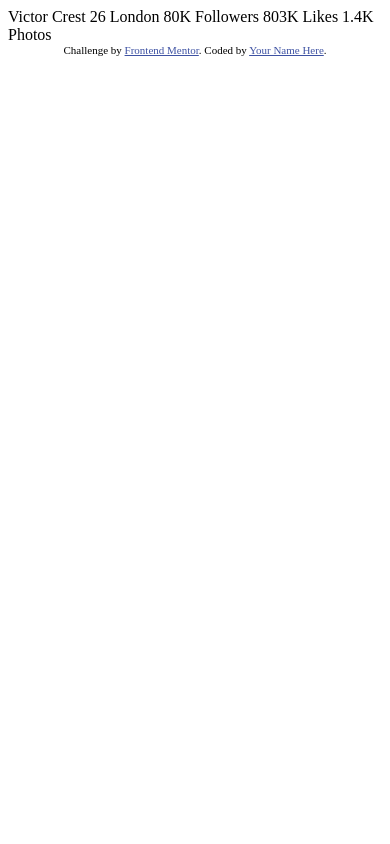
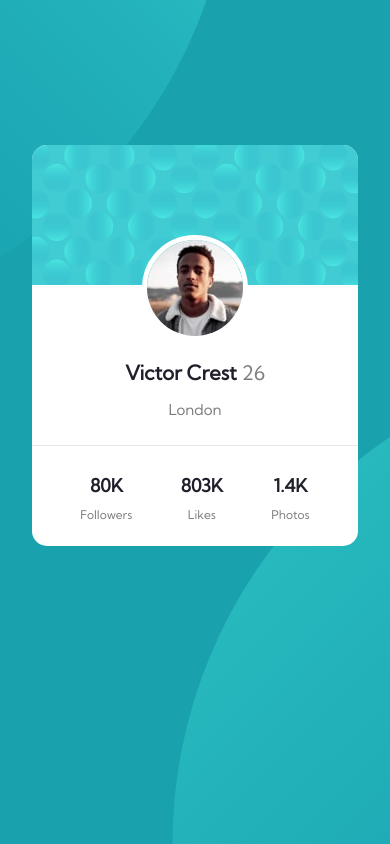
Before and after one commit to florianstancioiu/profile-card-component-main, a plain HTML site: page index.html in a window 390 px wide. Drawn offline with Linux system fonts and the light colour scheme.

Commit message:
Worked on the mobile first version of the card

```diff
--- /dev/null
+++ b/css/styles.css
@@ -0,0 +1,85 @@
+body {
+    font-size: 18px;
+    font-family: "Kumbh Sans";
+    background-image: url("../images/bg-pattern-top.svg"),
+        url("../images/bg-pattern-bottom.svg");
+    background-position: right 40vw bottom 43vh, left 44vw top 42vh;
+    background-repeat: no-repeat;
+    background-color: hsl(185, 75%, 39%);
+}
+
+.card {
+    background-color: white;
+    width: calc(100% - 48px);
+    border-radius: 15px;
+    margin: 145px auto;
+}
+
+.card-hero-img {
+    max-width: 100%;
+    display: block;
+    margin: 0 auto;
+    border-radius: 15px 15px 0 0;
+    min-height: 140px;
+}
+
+.card-details {
+    position: relative;
+    padding-top: 75px;
+    display: flex;
+    flex-direction: column;
+    border-bottom: 1px solid #e8e8e8;
+}
+
+.card-profile-img {
+    position: absolute;
+    left: 50%;
+    top: -50px;
+    transform: translateX(-50%);
+    border-radius: 50%;
+    border: 5px solid white;
+}
+
+.card-details h1 {
+    text-align: center;
+    margin-top: 0;
+    font-size: 20px;
+    color: #20202c;
+    margin-bottom: 15px;
+}
+
+.card-details h1 span {
+    color: #7d7d7f;
+    font-weight: 400;
+}
+
+.card-location {
+    color: #7d7d7f;
+    text-align: center;
+    margin-top: 0;
+    margin-bottom: 26px;
+    font-size: 15px;
+}
+
+.card-stats-wrapper {
+    display: flex;
+    text-align: center;
+    justify-content: space-evenly;
+}
+
+.card-stats h2 {
+    text-transform: uppercase;
+    color: #20202c;
+    font-size: 18px;
+    font-weight: 900;
+    margin-top: 28px;
+    margin-bottom: 10px;
+}
+
+.card-stats p {
+    color: #7d7d7f;
+    font-size: 12px;
+    font-weight: 400;
+    margin-top: 0;
+    margin-bottom: 24px;
+}
--- a/index.html
+++ b/index.html
@@ -1,35 +1,55 @@
 <!DOCTYPE html>
 <html lang="en">
     <head>
-  <meta charset="UTF-8">
-  <meta name="viewport" content="width=device-width, initial-scale=1.0"> <!-- displays site properly based on user's device -->
+        <meta charset="UTF-8" />
+        <meta name="viewport" content="width=device-width, initial-scale=1.0" />
+        <!-- displays site properly based on user's device -->
 
-  <link rel="icon" type="image/png" sizes="32x32" href="./images/favicon-32x32.png">
-
+        <link
+            rel="icon"
+            type="image/png"
+            sizes="32x32"
+            href="./images/favicon-32x32.png"
+        />
+        <link
+            rel="stylesheet"
+            href="https://fonts.googleapis.com/css?family=Kumbh+Sans"
+        />
+        <link rel="stylesheet" href="./css/styles.css" />
         <title>Frontend Mentor | Profile card component</title>
-
-  <!-- Feel free to remove these styles or customise in your own stylesheet 👍 -->
-  <style>
-    .attribution { font-size: 11px; text-align: center; }
-    .attribution a { color: hsl(228, 45%, 44%); }
-  </style>
     </head>
     <body>
-  Victor Crest
-  26
-  London
-
-  80K
-  Followers
-
-  803K
-  Likes
-
-  1.4K
-  Photos
-  <div class="attribution">
-    Challenge by <a href="https://www.frontendmentor.io?ref=challenge" target="_blank">Frontend Mentor</a>.
-    Coded by <a href="#">Your Name Here</a>.
+        <main>
+            <div class="card">
+                <img
+                    class="card-hero-img"
+                    src="./images/bg-pattern-card.svg"
+                    alt="BG Pattern Card"
+                />
+                <div class="card-details">
+                    <img
+                        src="./images/image-victor.jpg"
+                        alt="Image Victor"
+                        class="card-profile-img"
+                    />
+                    <h1>Victor Crest <span>26</span></h1>
+                    <p class="card-location">London</p>
                 </div>
+                <div class="card-stats-wrapper">
+                    <div class="card-stats">
+                        <h2>80k</h2>
+                        <p>Followers</p>
+                    </div>
+                    <div class="card-stats">
+                        <h2>803k</h2>
+                        <p>Likes</p>
+                    </div>
+                    <div class="card-stats">
+                        <h2>1.4k</h2>
+                        <p>Photos</p>
+                    </div>
+                </div>
+            </div>
+        </main>
     </body>
 </html>
```
Also changed, not shown: 1 other file. Lines whose indentation alone changed are shown as unchanged.
